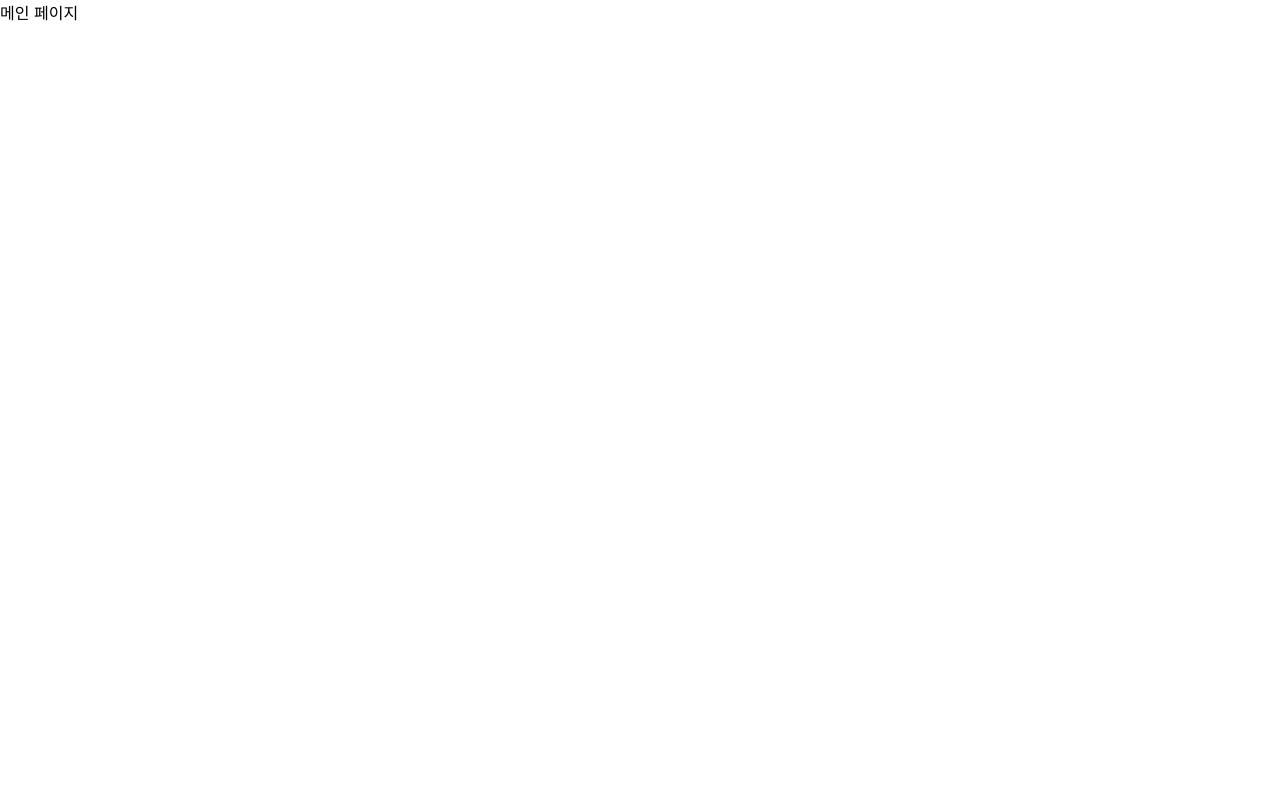
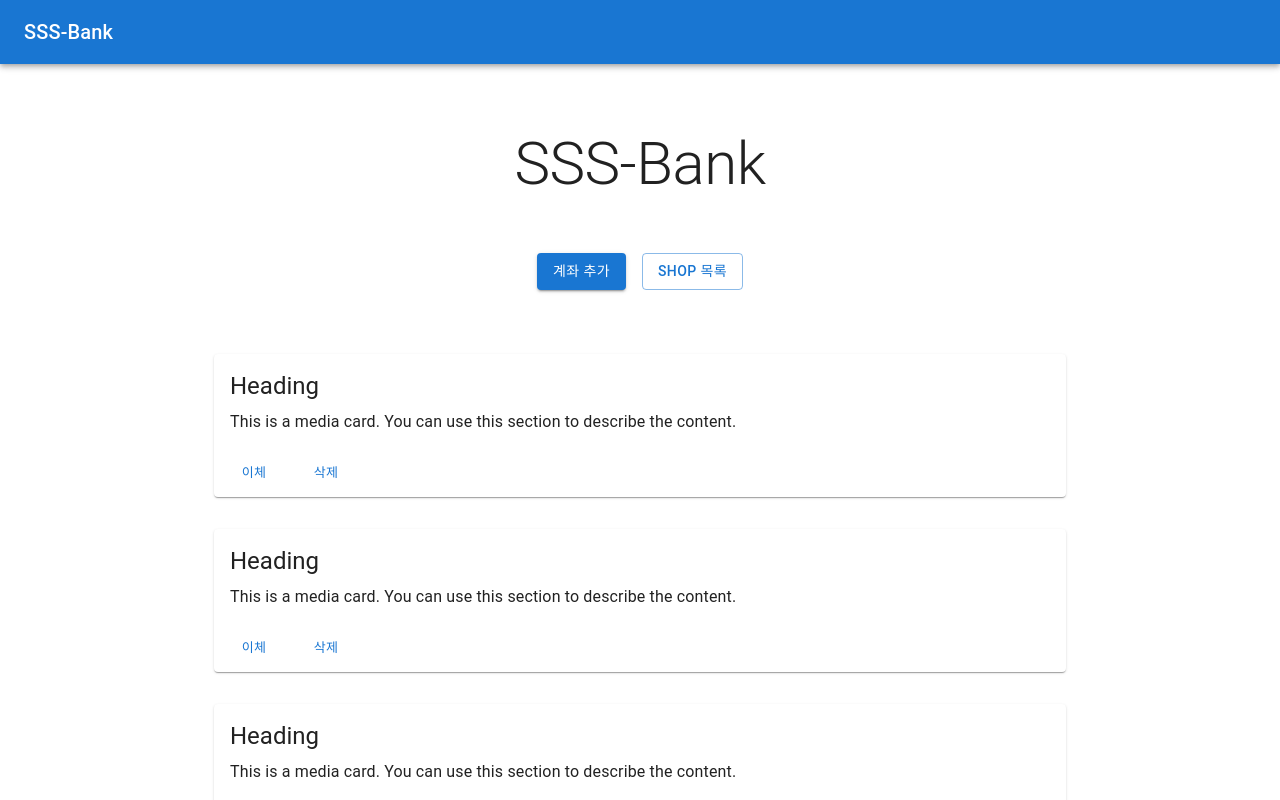
Before and after one commit to SSS-rank/Tally, a React (Create React App) app: page / in a window 1280 px wide. Shown: the top 800 px of the page. Built offline with nearby package versions, Linux system fonts and the light colour scheme; no server answers.

Commit message:
:zap: feat: 메인 페이지 MUI 적용 및 구현

```diff
--- a/src/pages/MainPage.tsx
+++ b/src/pages/MainPage.tsx
@@ -1,9 +1,121 @@
-import React from 'react';
+import React, {useEffect, useState} from 'react';
+import axios from "axios";
+import AppBar from '@mui/material/AppBar';
+import Button from '@mui/material/Button';
+import Card from '@mui/material/Card';
+import CardActions from '@mui/material/CardActions';
+import CardContent from '@mui/material/CardContent';
+import CssBaseline from '@mui/material/CssBaseline';
+import Grid from '@mui/material/Grid';
+import Stack from '@mui/material/Stack';
+import Box from '@mui/material/Box';
+import Toolbar from '@mui/material/Toolbar';
+import Typography from '@mui/material/Typography';
+import Container from '@mui/material/Container';
+import { createTheme, ThemeProvider } from '@mui/material/styles';
+
+
+const cards = [1, 2, 3, 4, 5, 6, 7, 8, 9];
+
+  // TODO remove, this demo shouldn't need to reset the theme.
+const defaultTheme = createTheme();
 const MainPage = () =>{
+    useEffect(() => {
+        const fetchAccountData = async () => {
+            try{
+              const {data} = await axios.get(`/api/lesson/card`)
+              console.log(data)
+            } catch (error) {
+              console.error(error);
+            }
+          }
+          fetchAccountData()
+    });
     return(
-    <div>
-        메인 페이지
-    </div>
+        <ThemeProvider theme={defaultTheme}>
+        <CssBaseline />
+        <AppBar position="relative">
+          <Toolbar>
+            <Typography variant="h6" color="inherit" noWrap>
+                SSS-Bank
+            </Typography>
+          </Toolbar>
+        </AppBar>
+        <main>
+          {/* Hero unit */}
+          <Box
+            sx={{
+              bgcolor: 'background.paper',
+              pt: 8,
+              pb: 6,
+            }}
+          >
+            <Container maxWidth="sm">
+              <Typography
+                component="h1"
+                variant="h2"
+                align="center"
+                color="text.primary"
+                gutterBottom
+              >
+                SSS-Bank
+              </Typography>
+
+              <Stack
+                sx={{ pt: 4 }}
+                direction="row"
+                spacing={2}
+                justifyContent="center"
+              >
+                <Button variant="contained">계좌 추가</Button>
+                <Button variant="outlined">shop 목록</Button>
+              </Stack>
+            </Container>
+          </Box>
+          <Container sx={{ py: 2 }} maxWidth="md">
+            {/* End hero unit */}
+            <Grid container spacing={4}>
+              {cards.map((card) => (
+                <Grid item key={card} xs={12}>
+                  <Card
+                    sx={{ height: '100%', display: 'flex', flexDirection: 'column' }}
+                  >
+
+                    <CardContent sx={{ flexGrow: 1 }}>
+                      <Typography gutterBottom variant="h5" component="h2">
+                        Heading
+                      </Typography>
+                      <Typography>
+                        This is a media card. You can use this section to describe the
+                        content.
+                      </Typography>
+                    </CardContent>
+                    <CardActions>
+                      <Button size="small">이체</Button>
+                      <Button size="small">삭제</Button>
+                    </CardActions>
+                  </Card>
+                </Grid>
+              ))}
+            </Grid>
+          </Container>
+        </main>
+        {/* Footer */}
+        {/* <Box sx={{ bgcolor: 'background.paper', p: 6 }} component="footer">
+          <Typography variant="h6" align="center" gutterBottom>
+            Footer
+          </Typography>
+          <Typography
+            variant="subtitle1"
+            align="center"
+            color="text.secondary"
+            component="p"
+          >
+            Something here to give the footer a purpose!
+          </Typography>
+        </Box> */}
+        {/* End footer */}
+      </ThemeProvider>
     );
 };
 export default MainPage;
```
